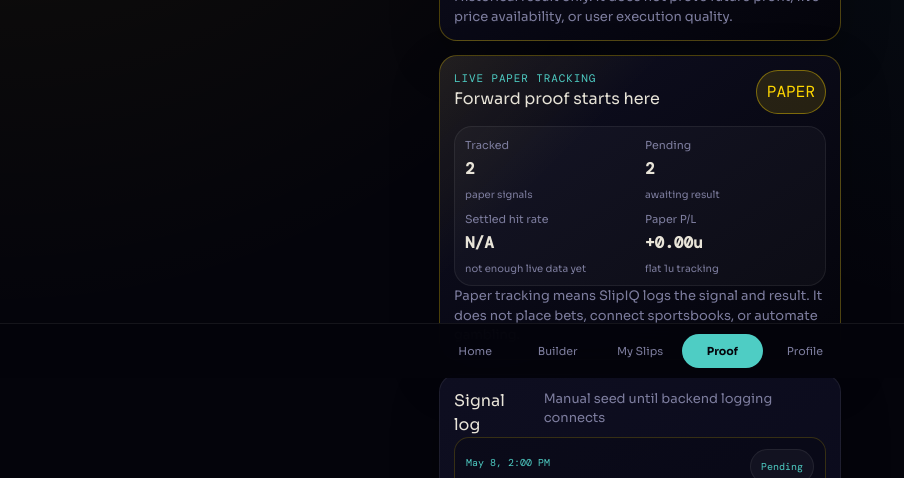
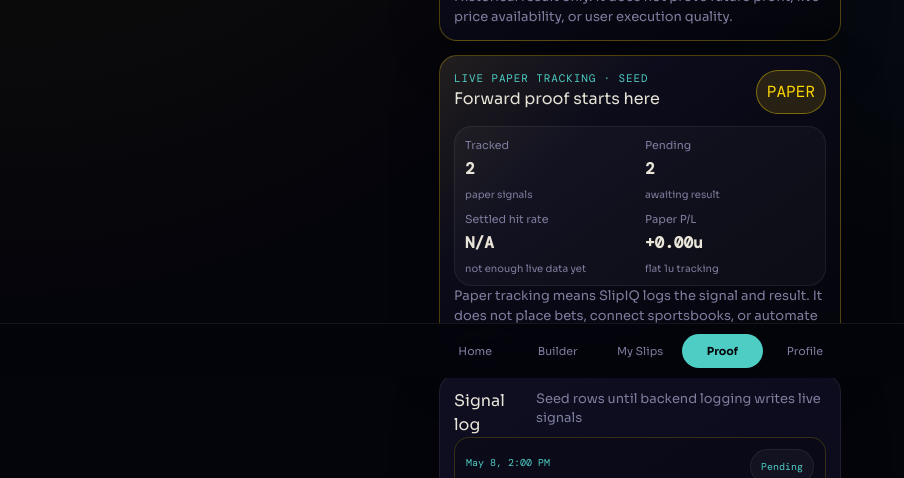
Before and after one commit to youssefalw2001/Slipiq-Mini-App, a React (Vite) app: page /#/proof in a window 1280 px wide. Shown: the part 422-900 px from the top of the page, without its empty margins (0-904 px from the left). Built offline with nearby package versions, Linux system fonts and the light colour scheme; no server answers.

Commit message:
Load proof log rows from API

```diff
--- a/src/screens/ProofLog.tsx
+++ b/src/screens/ProofLog.tsx
@@ -1,19 +1,6 @@
+import { useEffect, useState } from 'react';
 import ResponsibleNotice from '../components/ResponsibleNotice';
-import proofLog from '../data/scoreHunterProofLog.json';
-
-interface PaperProofSignal {
-  id: string;
-  foundAt: string;
-  match: string;
-  tournament: string;
-  score: string;
-  odds: number;
-  signalStrength: number;
-  status: 'pending' | 'won' | 'lost' | 'void';
-  result: string | null;
-  profitUnits: number;
-  note: string;
-}
+import { fetchScoreHunterProofLog, getSeedProofLog, type PaperProofSignal } from '../lib/proofLogData';
 
 const proofStats = [
   { label: 'V2 audit bets', value: '1,664', helper: 'one pick per match' },
@@ -62,8 +49,29 @@
 }
 
 export default function ProofLog() {
-  const rows = proofLog as PaperProofSignal[];
+  const [rows, setRows] = useState<PaperProofSignal[]>(() => getSeedProofLog());
+  const [source, setSource] = useState<'seed' | 'live'>('seed');
+  const [loading, setLoading] = useState(true);
   const paperSummary = summarizePaperLog(rows);
+
+  useEffect(() => {
+    let cancelled = false;
+    setLoading(true);
+
+    fetchScoreHunterProofLog()
+      .then((signals) => {
+        if (cancelled) return;
+        setRows(signals);
+        setSource(signals.some((signal) => !signal.id.startsWith('paper-')) ? 'live' : 'seed');
+      })
+      .finally(() => {
+        if (!cancelled) setLoading(false);
+      });
+
+    return () => {
+      cancelled = true;
+    };
+  }, []);
 
   return (
     <main className="screen">
@@ -100,8 +108,8 @@
       <section className="card paper-proof-card">
         <div className="section-title">
           <div>
-            <p className="eyebrow">Live Paper Tracking</p>
-            <h2>Forward proof starts here</h2>
+            <p className="eyebrow">Live Paper Tracking · {source === 'live' ? 'Supabase' : 'Seed'}</p>
+            <h2>{loading ? 'Loading forward proof...' : 'Forward proof starts here'}</h2>
           </div>
           <span className="chip mono setfox-confidence-watchlist">PAPER</span>
         </div>
@@ -135,7 +143,7 @@
       <section className="card">
         <div className="section-title">
           <h2>Signal log</h2>
-          <span className="muted">Manual seed until backend logging connects</span>
+          <span className="muted">{source === 'live' ? 'Reading Supabase proof rows' : 'Seed rows until backend logging writes live signals'}</span>
         </div>
         <div className="paper-log-list">
           {rows.map((row) => (
```
